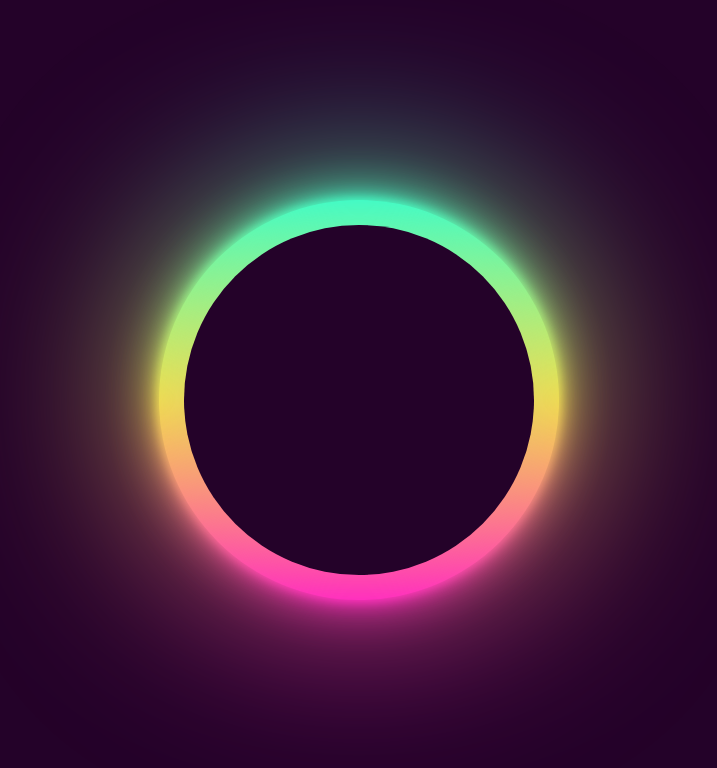
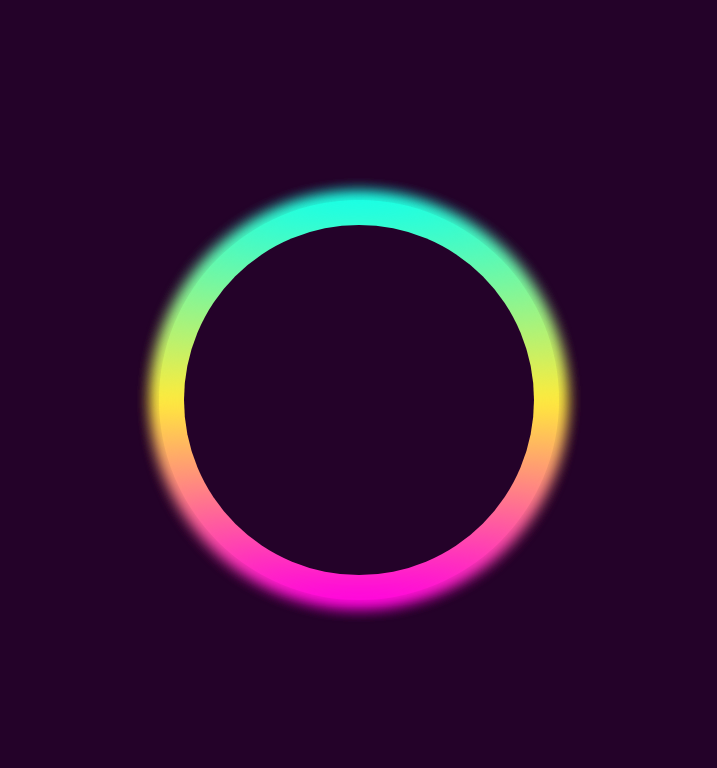
Before and after one commit to priteshdongare/Animation-demo, a plain HTML site: page index.html in a window 1280 px wide. Shown: the whole page, without its empty margins (281-998 px from the left). Drawn offline with nearby package versions, Linux system fonts and the light colour scheme.

Commit message:
Update Ani.css

```diff
--- a/css/Ani.css
+++ b/css/Ani.css
@@ -23,16 +23,16 @@ body{
     background:linear-gradient(#14ffe9,#ffeb3b,#ff00e0);
 }
 .loader span:nth-child(1){
-    filter: blur(5px);
+    filter: blur(10px);
 }
 .loader span:nth-child(2){
     filter: blur(10px);
 }
 .loader span:nth-child(3){
-    filter: blur(25px);
+    filter: blur(10px);
 }
 .loader span:nth-child(4){
-    filter: blur(100px);
+    filter: blur(10px);
 }
 .loader::after{
     width:350px ;
```
